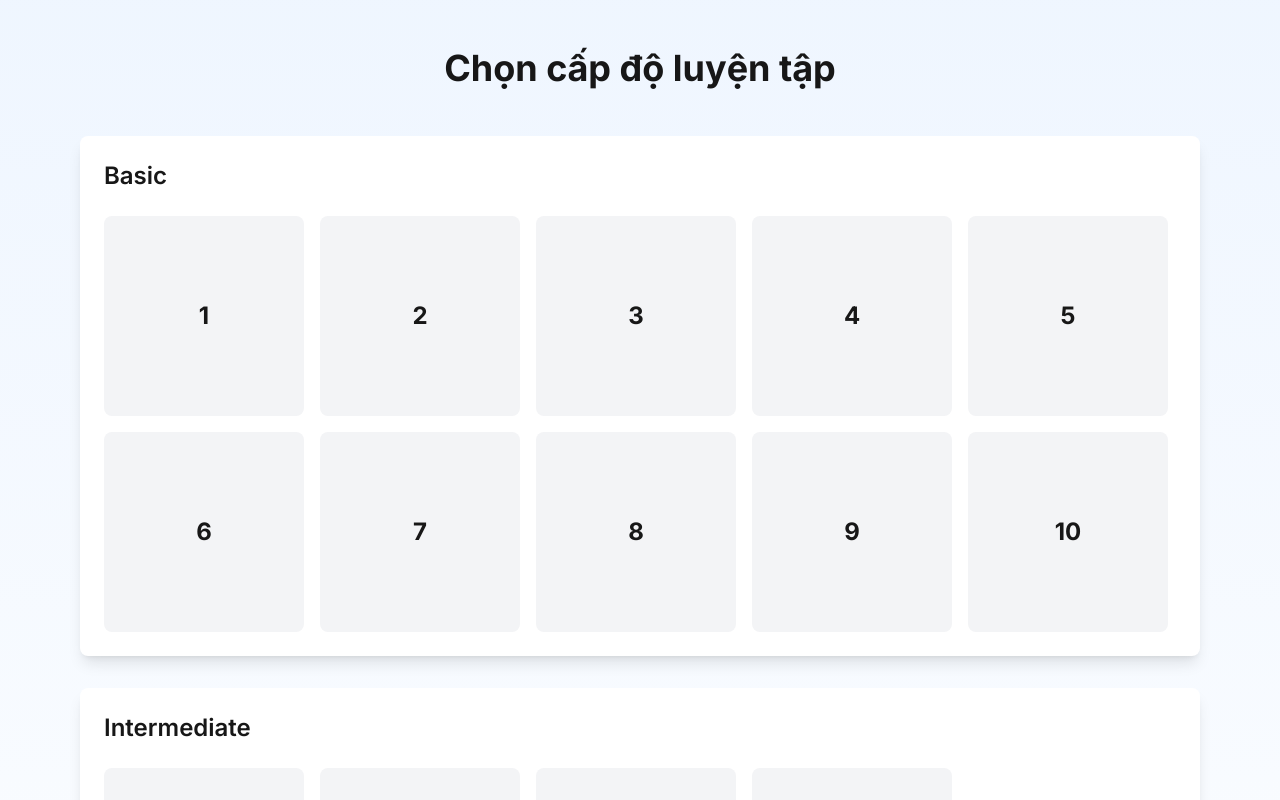
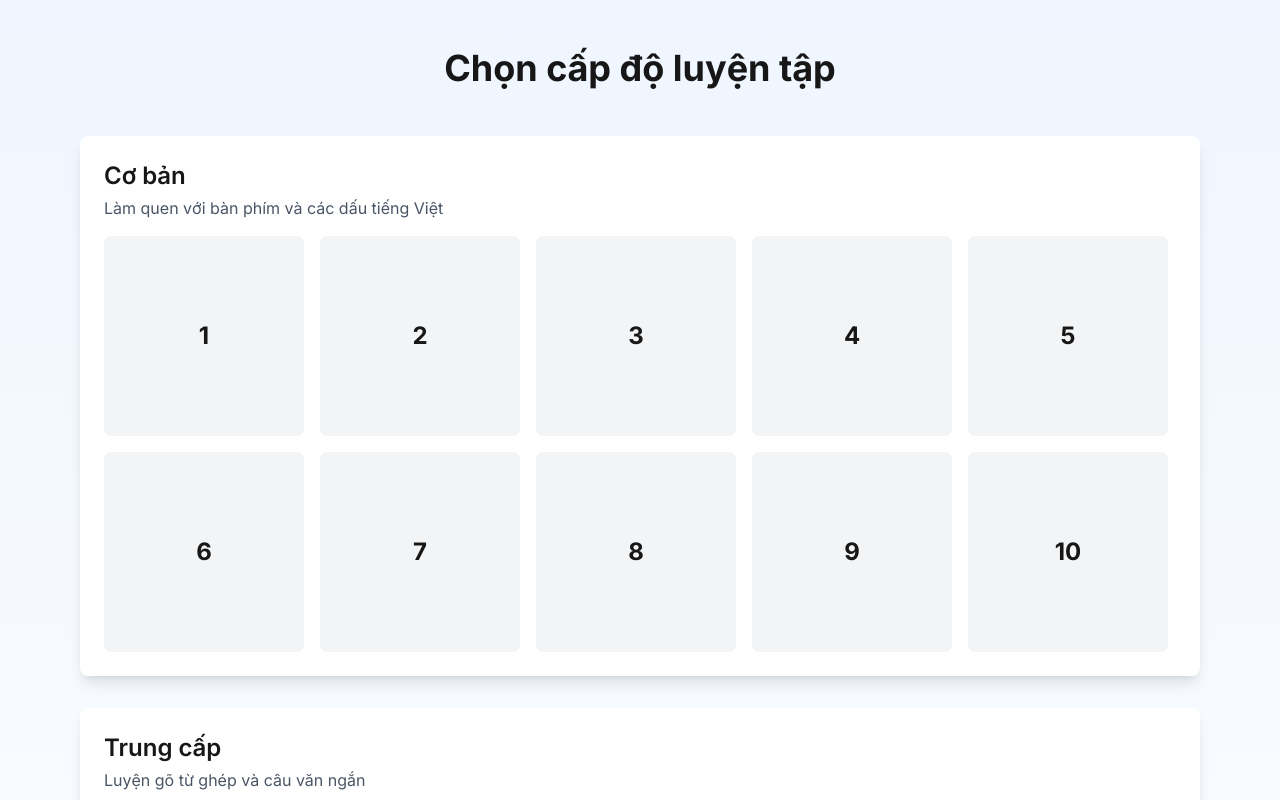
Before and after one commit to anhnbt/viettyping, a Next.js app: page / in a window 1280 px wide. Both pictures are taken after a click on the button "Bắt đầu". Shown: the top 800 px of the page. Built offline with nearby package versions, Linux system fonts and the light colour scheme.

Commit message:
Hiển thị level tiếng Việt

```diff
--- a/src/components/LevelSelector.tsx
+++ b/src/components/LevelSelector.tsx
@@ -5,6 +5,21 @@ interface Props {
   lessons: Lesson[];
   onSelectLesson: (lesson: Lesson) => void;
 }
+
+const levelNames: Record<string, { name: string; description: string }> = {
+  basic: {
+    name: 'Cơ bản',
+    description: 'Làm quen với bàn phím và các dấu tiếng Việt'
+  },
+  intermediate: {
+    name: 'Trung cấp',
+    description: 'Luyện gõ từ ghép và câu văn ngắn'
+  },
+  advanced: {
+    name: 'Nâng cao',
+    description: 'Thực hành với văn bản dài và phức tạp'
+  }
+};
 
 export default function LevelSelector({ lessons, onSelectLesson }: Props) {
   const [selectedLevel, setSelectedLevel] = useState<string | null>(null);
@@ -31,7 +46,14 @@ export default function LevelSelector({ lessons, onSelectLesson }: Props) {
                 : 'bg-white hover:bg-gray-50'
               } transition-all duration-200`}
             >
-              <h2 className="text-2xl font-semibold capitalize mb-6">{level}</h2>
+              <div className="mb-4">
+                <h2 className="text-2xl font-semibold mb-1">
+                  {levelNames[level].name}
+                </h2>
+                <p className="text-gray-600">
+                  {levelNames[level].description}
+                </p>
+              </div>
 
               <div className="grid grid-cols-5 gap-4 max-h-110 overflow-y-auto pr-2 scrollbar-thin">
                 {getLessonsForLevel(level).map((lesson, index) => (
```
